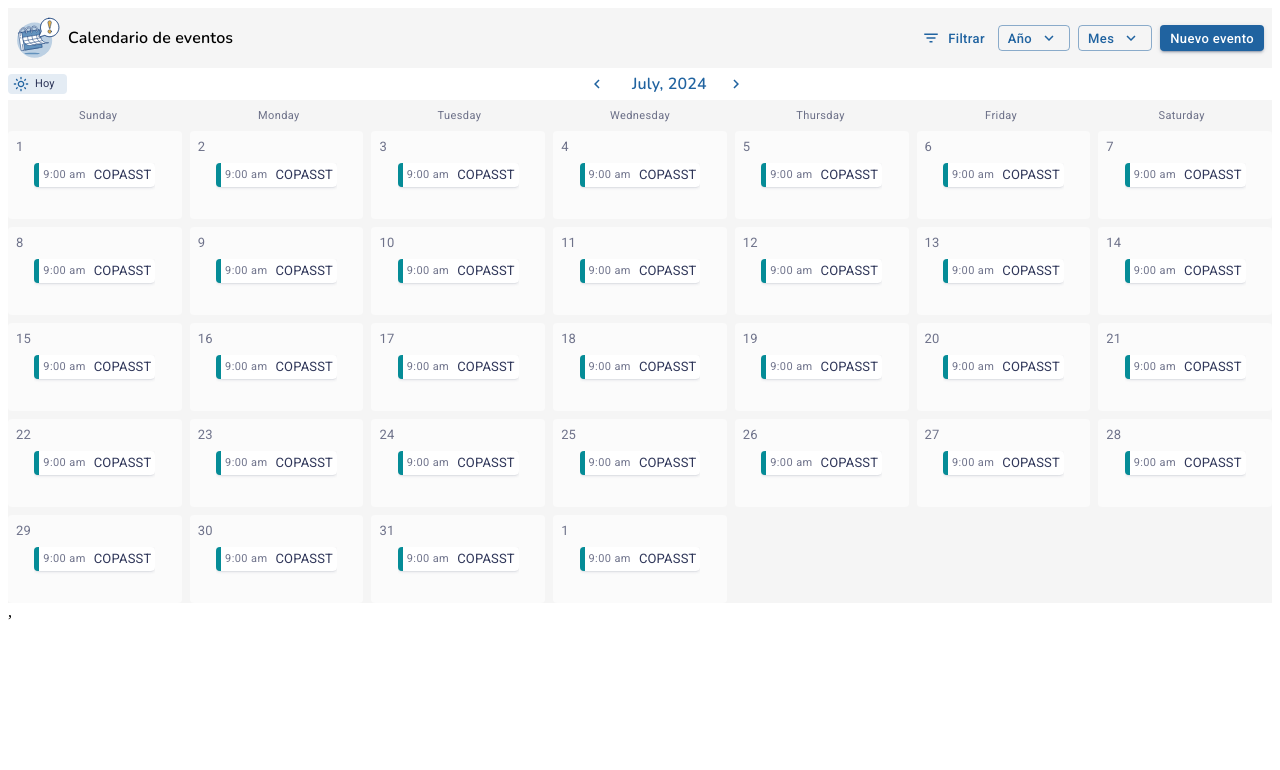
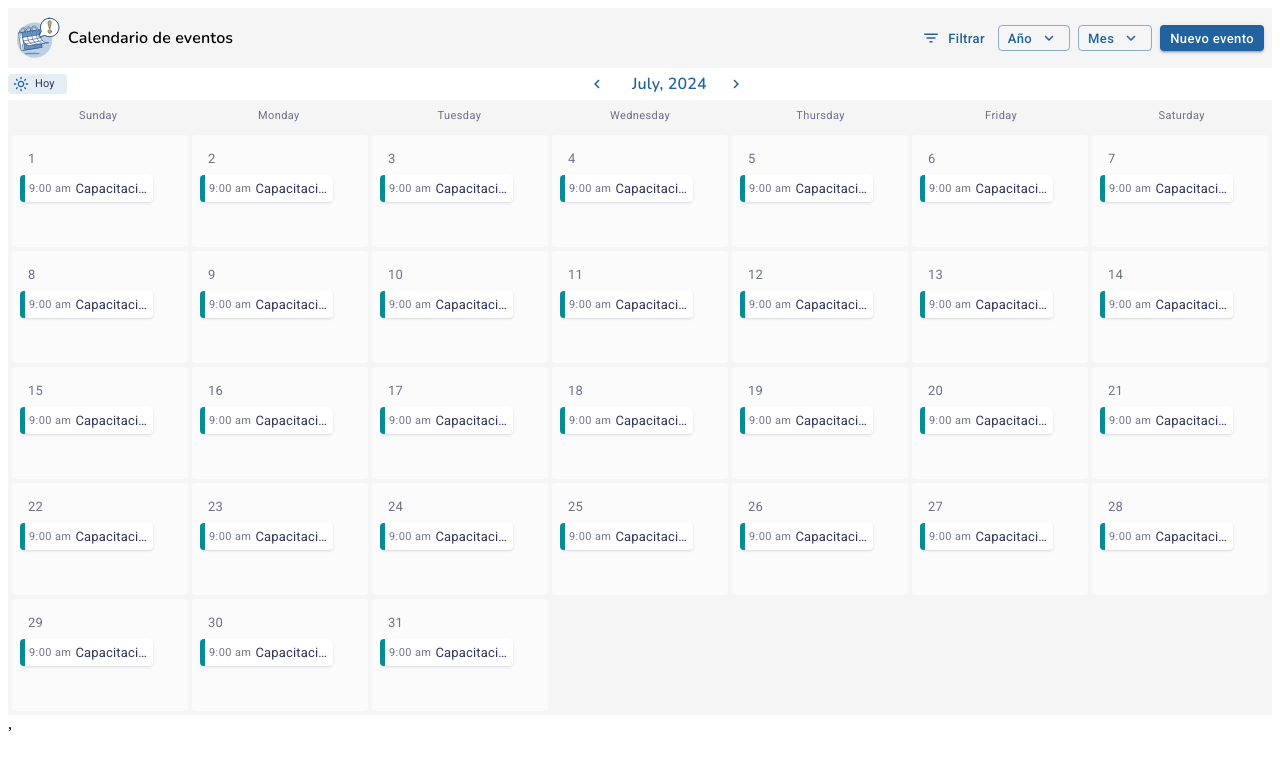
Before and after one commit to ronalsscc/sinco-design-react, a React (Vite) app: page / in a window 1280 px wide. Shown: the top 770 px of the page. Built offline with nearby package versions, Linux system fonts and the light colour scheme.

Commit message:
Se ajusta filtro de años, se ajustan estilos de contendor de eventos

```diff
--- a/src/componentes/calendario/Calendario.tsx
+++ b/src/componentes/calendario/Calendario.tsx
@@ -1,13 +1,15 @@
 import React, { useCallback, useState } from 'react';
-import moment, { Moment } from 'moment';
-import { Box, Button, Card, Chip, Stack, Typography, Menu, MenuItem, TextField } from "@mui/material";
+import moment, { Moment } from 'moment/';
+import { CambioFechaProps, Drawer, Evento } from '..';
+import { SincoTheme } from '../../Theme';
+import { Formulario } from './eventos/Formulario';
+import { Box, Button, Chip, Stack, Typography, Menu, MenuItem, DialogTitle, Dialog, DialogContent, DialogActions } from "@mui/material";
 import { LightModeOutlined, ChevronRightOutlined, ChevronLeftOutlined, KeyboardArrowDownOutlined, FilterList } from '@mui/icons-material';
-import { SincoTheme } from '../../Theme';
-import { CambioFechaProps } from '..';
-import { NuevoEvento } from './eventos/NuevoEvento';
-import { Evento } from './eventos/evento';
 
-const CambioDeFecha: React.FC<CambioFechaProps> = ({ fechaActual, cambiarFechaActual }) => {
+import 'moment/min/moment-with-locales';
+moment.locale('es');
+
+const ControlFecha: React.FC<CambioFechaProps> = ({ fechaActual, cambiarFechaActual }) => {
     const mesAnterior = useCallback(() => {
         if (cambiarFechaActual) cambiarFechaActual(moment(fechaActual).subtract(1, 'months'));
     }, [fechaActual, cambiarFechaActual]);
@@ -33,20 +35,21 @@ const CambioDeFecha: React.FC<CambioFechaProps> = ({ fechaActual, cambiarFechaAc
 };
 
 const ContenedorDias: React.FC<CambioFechaProps> = ({ fechaActual }) => {
+
     const obtenerDiasAMostrar = useCallback(() => {
         let diasIteracion = [];
-        const primerdiaDelMes = moment(fechaActual).startOf("month");
+        const primerDiaDelMes = moment(fechaActual).startOf("month");
         const ultimoDiaMes = moment(fechaActual).endOf("month");
 
-        for (let day = moment(primerdiaDelMes); day.isSameOrBefore(ultimoDiaMes); day.add(1, "day")) {
+        for (let day = moment(primerDiaDelMes); day.isSameOrBefore(ultimoDiaMes); day.add(1, "day")) {
             diasIteracion.push(moment(day));
         }
 
-        const primerdiaDelSiguienteMes = moment(fechaActual).add(1, "month").startOf("month");
+        const primerDiaDelSiguienteMes = moment(fechaActual).add(1, "month").startOf("month");
         const longitudDeDias = diasIteracion.length;
 
         if ((longitudDeDias / 7) % 1 !== 0) {
-            for (let day = moment(primerdiaDelSiguienteMes); day.day() <= (35 - longitudDeDias); day.add(1, "day")) {
+            for (let day = moment(primerDiaDelSiguienteMes); day.day() <= (31 - longitudDeDias); day.add(1, "day")) {
                 diasIteracion.push(moment(day));
             }
         }
@@ -74,27 +77,28 @@ const ContenedorDias: React.FC<CambioFechaProps> = ({ fechaActual }) => {
                 ))}
             </Stack>
 
-            <Stack display='grid' gridTemplateColumns="repeat(7, 1fr)" gap={1}>
+            <Stack display='grid' gridTemplateColumns="repeat(7, 1fr)" gap={.5} p={.5}>
                 {obtenerDiasAMostrar().map((dia, index) => (
                     <Box key={index} sx={{
-                        backgroundColor: SincoTheme.palette.grey[50]
+                        backgroundColor: SincoTheme.palette.grey[50],
                     }}
-                        height="5.5rem"
+                        height="7rem"
                         boxSizing='border-box'
                         display='flex'
                         textAlign='center'
                         justifyContent='center'
                         alignItems='center'
+                        flexDirection='column'
                         borderRadius={1}
-                        flexDirection='column'
-                        overflow='hidden'
+                        p={1}
                     >
-                        <Stack width='100%' display='flex' justifyContent='flex-start' textAlign='start'>
+                        <Stack width='100%' display='flex' px={1} justifyContent='center' alignItems={"flex-start"}>
                             <Typography variant="body2" color='textSecondary' p={1}>{dia.date()}</Typography>
                         </Stack>
-                        <Stack height="90%" sx={{ overflowY: 'auto' }} gap={1} >
-                            <Evento hora='9:00 am' descripcion='COPASST' />
+                        <Stack height="100%" gap={1} width={"100%"} sx={{ overflowY: 'auto' }}  >
+                            <Evento hora='9:00 am' descripcion='Capacitacion Obligatoria' />
                         </Stack>
+
                     </Box>
                 ))}
             </Stack>
@@ -103,9 +107,12 @@ const ContenedorDias: React.FC<CambioFechaProps> = ({ fechaActual }) => {
 };
 
 export const Calendario: React.FC = () => {
+
     const [open, setOpen] = useState(false);
     const [anchorEl, cambiarAnchor] = useState<null | HTMLElement>(null);
+    const [anchorMesEl, cambiarAnchorMes] = useState<null | HTMLElement>(null);
     const [fechaActual, cambiarFechaActual] = useState<Moment>(moment());
+    const [mesSeleccionado, cambiarMesSeleccionado] = useState<number>(moment().month());
 
     const abrirCerrarDrawer = useCallback(() => {
         setOpen(prevOpen => !prevOpen);
@@ -115,8 +122,13 @@ export const Calendario: React.FC = () => {
         cambiarAnchor(evento.currentTarget);
     }, []);
 
+    const obtenerMesAMostrar = useCallback((evento: React.MouseEvent<HTMLButtonElement>) => {
+        cambiarAnchorMes(evento.currentTarget);
+    }, []);
+
     const cerrarMenu = useCallback(() => {
         cambiarAnchor(null);
+        cambiarAnchorMes(null);
     }, []);
 
     const obtenerAñoSeleccionado = useCallback((año: number) => {
@@ -124,7 +136,14 @@ export const Calendario: React.FC = () => {
         cerrarMenu();
     }, [fechaActual, cambiarFechaActual, cerrarMenu]);
 
+    const obtenerMesSeleccionado = useCallback((mes: number) => {
+        cambiarFechaActual(moment(fechaActual).month(mes));
+        cambiarMesSeleccionado(mes);
+        cerrarMenu();
+    }, [fechaActual, cambiarFechaActual, cerrarMenu]);
+
     const años = Array.from(new Array(15), (_valor, index) => moment().year() - index);
+    const meses = moment.months();
 
     return (
         <Box
@@ -147,24 +166,38 @@ export const Calendario: React.FC = () => {
                     <Button startIcon={<FilterList />} size="small" color="primary" variant='text'> Filtrar </Button>
                     <Button onClick={obtenerAñoAMostrar} endIcon={<KeyboardArrowDownOutlined />} size="small" color="primary" variant='outlined'>Año</Button>
                     <Menu
+                        sx={{
+                            height: "350px",
+                            overflow: "auto",
+
+                        }}
                         anchorEl={anchorEl}
                         open={Boolean(anchorEl)}
                         onClose={cerrarMenu} >
                         {años.map((año) => (
-                            <MenuItem key={año} onClick={() => obtenerAñoSeleccionado(año)}>
+                            <MenuItem sx={{ width: "100%" }} key={año} onClick={() => obtenerAñoSeleccionado(año)}>
                                 {año}
                             </MenuItem>
                         ))}
-
                     </Menu>
-                    <Button endIcon={<KeyboardArrowDownOutlined />} size="small" color="primary" variant='outlined'>Mes</Button>
+                    <Button onClick={obtenerMesAMostrar} endIcon={<KeyboardArrowDownOutlined />} size="small" color="primary" variant='outlined'>Mes</Button>
+                    <Menu
+                        anchorEl={anchorMesEl}
+                        open={Boolean(anchorMesEl)}
+                        onClose={cerrarMenu} >
+                        {meses.map((mes, index) => (
+                            <MenuItem key={mes} onClick={() => obtenerMesSeleccionado(index)} selected={index === mesSeleccionado}>
+                                {mes}
+                            </MenuItem>
+                        ))}
+                    </Menu>
                     <Button size="small" color="primary" variant='contained' onClick={abrirCerrarDrawer}>Nuevo evento</Button>
                 </Box>
             </Box>
 
-            <CambioDeFecha fechaActual={fechaActual} cambiarFechaActual={cambiarFechaActual} />
+            <ControlFecha fechaActual={fechaActual} cambiarFechaActual={cambiarFechaActual} />
             <ContenedorDias fechaActual={fechaActual} cambiarFechaActual={cambiarFechaActual} />
-            <NuevoEvento open={open} toggleDialog={abrirCerrarDrawer} />
+            <Formulario open={open} toggleDialog={abrirCerrarDrawer} />
         </Box>
     );
 };
--- a/src/componentes/calendario/eventos/evento.tsx
+++ b/src/componentes/calendario/eventos/evento.tsx
@@ -1,30 +1,47 @@
-import React from "react";
-import { Card, Stack, Typography } from "@mui/material";
+import React, { useState } from "react";
+import { Card, Stack, Typography, Popper, Box, Divider } from "@mui/material";
 import { SincoTheme } from "../../../Theme";
 
-export interface EventoProps {
+export type EventoProps = {
     hora: string;
     descripcion: string;
 }
 
 export const Evento: React.FC<EventoProps> = ({ hora, descripcion }) => {
+    const [anchorEl, setAnchorEl] = useState<null | HTMLElement>(null);
+
+    const handleMouseEnter = (event: React.MouseEvent<HTMLElement>) => {
+        setAnchorEl(event.currentTarget);
+    };
+
+    const handleMouseLeave = () => {
+        setAnchorEl(null);
+    };
+
+    const open = Boolean(anchorEl);
+    const id = open ? 'simple-popper' : undefined;
+
     return (
         <Card sx={{
             backgroundColor: SincoTheme.palette.background.paper,
             borderLeft: "0.313rem solid #058C97",
             display: "flex",
             justifyContent: 'flex-start',
-            alignItems: 'flex-start',
+            alignItems: 'center',
             textAlign: 'left',
-            maxHeight: '100%',
-            overflow: 'hidden',
+            height: "1.2rem",
+            minHeight: '1.2rem',
+            overflowY: 'hidden',
             textOverflow: 'ellipsis',
             whiteSpace: 'nowrap',
-            maxWidth: '8.75rem',
+            width: '7.5rem',
             gap: 1,
             p: 0.5,
-        }} elevation={1}>
-            <Stack flexDirection={"row"} sx={{ maxWidth: '100%' }} gap={1}>
+        }} elevation={1}
+            onMouseEnter={handleMouseEnter}
+            onMouseLeave={handleMouseLeave}
+        >
+            <Stack flexDirection={"row"} sx={{ maxWidth: '100%' }} gap={.5}>
                 <Typography variant='caption' color={SincoTheme.palette.text.secondary}>{hora}</Typography>
                 <Typography variant='body2' color={SincoTheme.palette.text.primary}
                     sx={{ maxWidth: '100%', overflow: 'hidden', textOverflow: 'ellipsis', whiteSpace: 'nowrap' }}
@@ -32,6 +49,18 @@ export const Evento: React.FC<EventoProps> = ({ hora, descripcion }) => {
                     {descripcion}
                 </Typography>
             </Stack>
+            <Popper id={id} open={open} anchorEl={anchorEl}>
+                <Box sx={{ border: 1, p: 1, bgcolor: 'background.paper' }}>
+                    <Stack>
+                        <Typography variant="body2" color={SincoTheme.palette.text.secondary}>
+                            {descripcion}
+                        </Typography>
+                        <Typography variant="body2" color={SincoTheme.palette.text.secondary}>
+                            Desde, {hora} - hasta  2:00 pm
+                        </Typography>
+                    </Stack>
+                </Box>
+            </Popper>
         </Card>
-    )
+    );
 }
--- a/src/componentes/calendario/eventos/index.ts
+++ b/src/componentes/calendario/eventos/index.ts
@@ -1 +1,2 @@
-export * from './NuevoEvento'
+export * from './Formulario';
+export * from  './Evento';
--- a/src/componentes/drawer/Drawer.tsx
+++ b/src/componentes/drawer/Drawer.tsx
@@ -75,7 +75,7 @@ export const DrawerComponent = ({
           alignItems="center"
           direction="row"
           py={1.5}
-          px={1}
+          px={2}
           bgcolor={headerColor}
         >
           <Typography color={color} variant="h6">
--- a/src/componentes/generales/interfaces.tsx
+++ b/src/componentes/generales/interfaces.tsx
@@ -1,11 +1,11 @@
-import moment, { Moment } from 'moment';
+import { Moment } from 'moment';
 
 export interface CambioFechaProps {
     fechaActual: Moment;
     cambiarFechaActual?: (nuevaFecha: Moment) => void;
 }
 
-export interface NuevoEventoProps {
+export interface FormularioProps {
     open: boolean;
     toggleDialog: () => void;
 }
--- /dev/null
+++ b/src/main.scss
@@ -0,0 +1,3 @@
+body {
+    margin: 0;
+  }
--- a/src/main.tsx
+++ b/src/main.tsx
@@ -4,7 +4,6 @@ import ReactDOM from 'react-dom/client'
 import { ThemeProvider } from '@mui/material'
 import { SincoTheme } from './Theme'
 import { Calendario } from '.'
-
 
 ReactDOM.createRoot(document.getElementById('root')!).render(
   <ThemeProvider theme={SincoTheme}>
```
Also changed, not shown: src/componentes/calendario/eventos/Formulario.tsx (renamed from src/componentes/calendario/eventos/NuevoEvento.tsx, +6 -8 lines).
